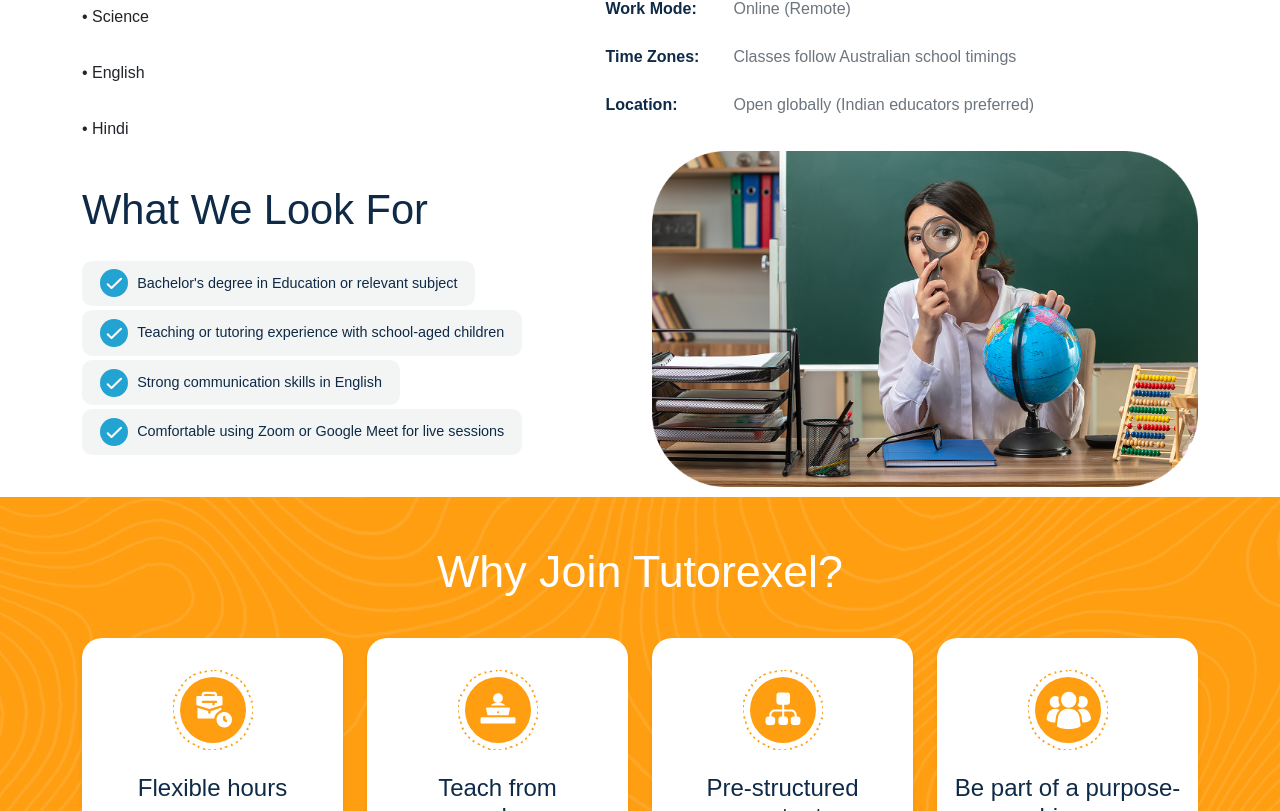
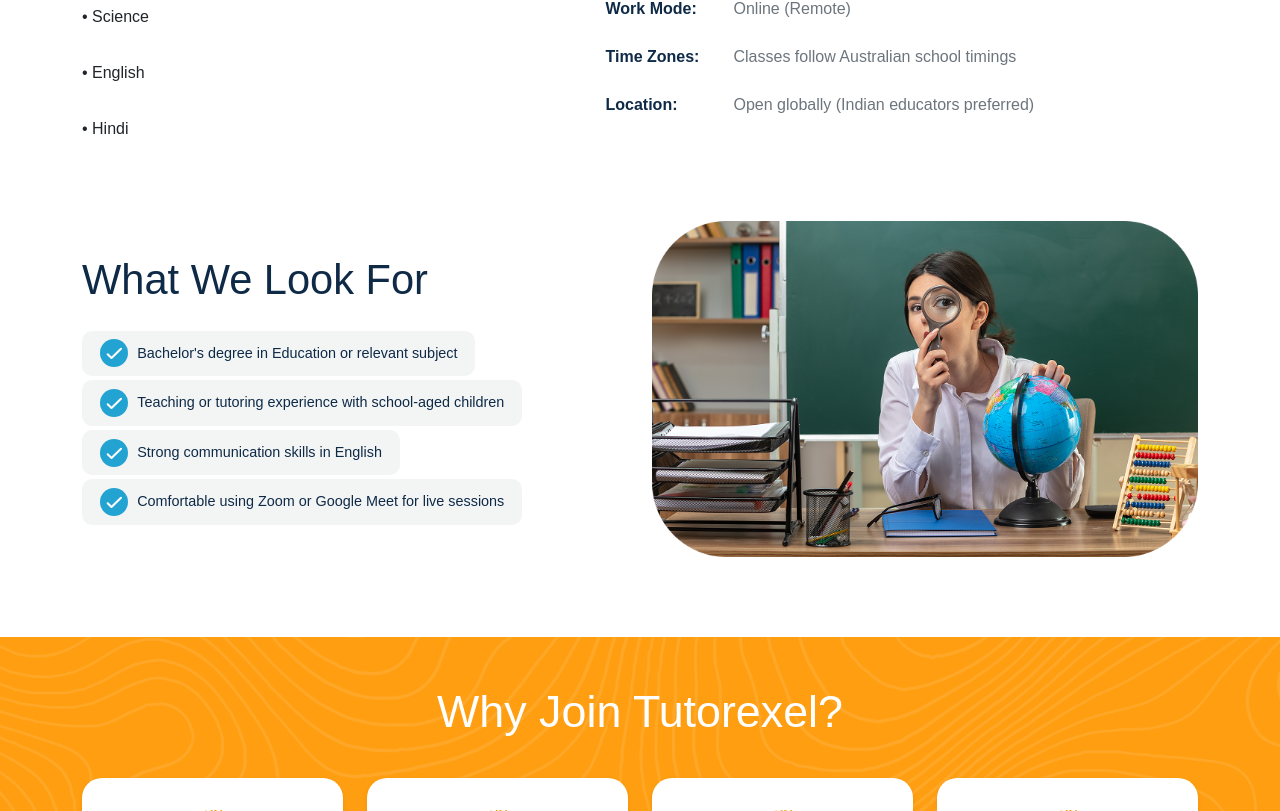
Before and after one commit to tutorexel/TutorExel-main, a React (Vite) app: page /careers in a window 1280 px wide. Shown: the part 789-1600 px from the top of the page. Built offline with nearby package versions, Linux system fonts and the light colour scheme; a web font is replaced by a local one.

Commit message:
Add more breathing space to hero section - increase top and bottom padding

```diff
--- a/src/components/ui/FeatureSection.jsx
+++ b/src/components/ui/FeatureSection.jsx
@@ -76,7 +76,7 @@ const FeatureSection = ({
 
   return (
     // The main section applies custom styles over a base padding
-    <section className="bg-white feature-section" style={{ padding: '10px 0', ...customStyles }}>
+    <section className="bg-white feature-section" style={{ padding: '80px 0', ...customStyles }}>
       <Container>
         <Row className="align-items-center g-5"  style={{ padding : '0px !important' }}>
           {/* Conditionally render columns based on the imagePosition prop */}
--- a/src/components/ui/ui.css
+++ b/src/components/ui/ui.css
@@ -88,6 +88,7 @@
     justify-content: flex-start;
   }
   /* Center FeatureSection content on tablets and phones */
+  .feature-section { padding: 70px 0 !important; }
   .feature-section .row { text-align: center; }
   .feature-section .feature-list {
     max-width: 560px;
@@ -105,7 +106,7 @@
     width: 100%;
     justify-content: flex-start;
   }
-  .feature-section { padding: 56px 0 !important; }
+  .feature-section { padding: 60px 0 !important; }
   .feature-section .feature-list {
     gap: 0.25rem !important; /* Same tight spacing as desktop */
   }
```
